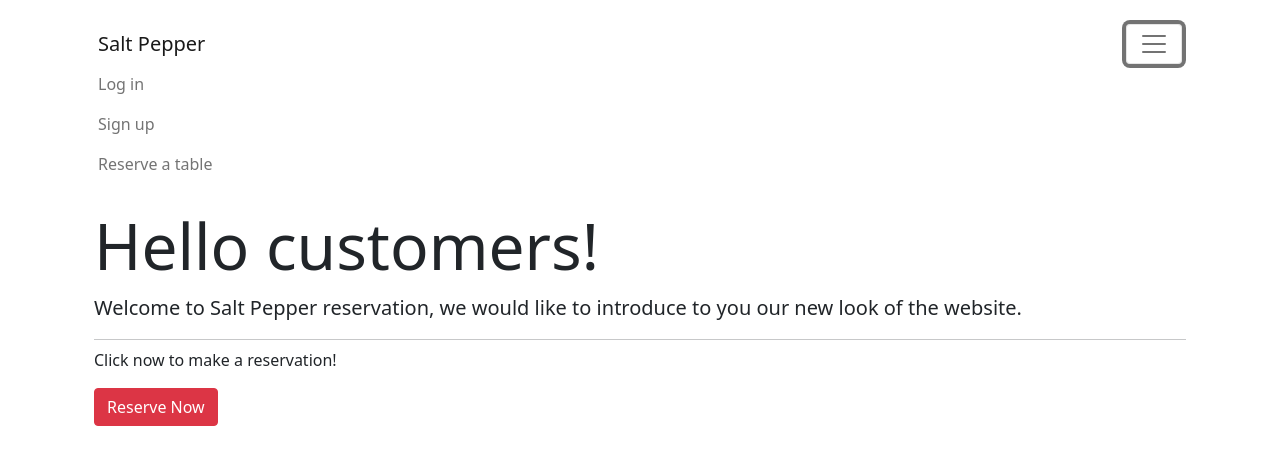
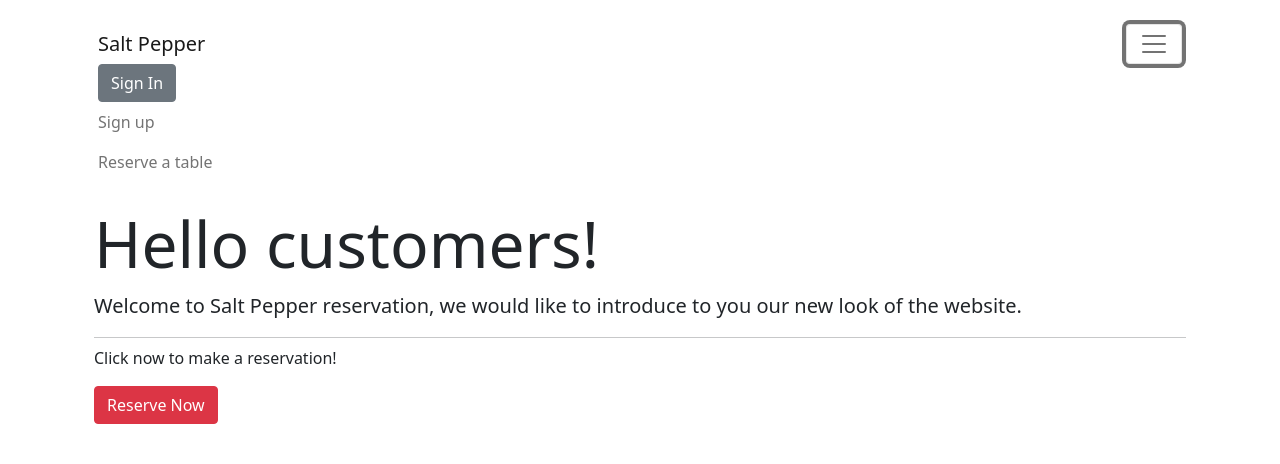
Before and after one commit to ngvhoang96/saltpepper_reservation, a React (Create React App) app in the folder client/: page / in a window 1280 px wide. Both pictures are taken after a click on the button 1154 px from the left and 44 px from the top of the page. Shown: the top 464 px of the page. Built offline with nearby package versions, Linux system fonts and the light colour scheme.

Commit message:
Changed the Nav Bar Options to better reflect the navigation

```diff
--- a/client/src/components/NavigationBar.jsx
+++ b/client/src/components/NavigationBar.jsx
@@ -7,11 +7,24 @@ import {
   Nav,
   NavItem,
   Collapse,
+  Button,
 } from "reactstrap";
+import { Login } from "./Utility/Login";
+import { BrowserRouter } from "react-router-dom";
+import { useDispatch, useSelector } from "react-redux";
 
 export const NavigationBar = () => {
   const [isOpen, toggleNavBar] = useState(false);
+  const dispatch = useDispatch();
+  const customerReducer = useSelector((state) => state.customerReducer);
+  const handleLoggedout = (event) => {
+    event.preventDefault();
+    localStorage.removeItem("_token");
+    //redux
+    dispatch({ type: "action.logout" });
+  };
 
+  if (customerReducer?.isLoggedIn) {
     return (
       <Navbar color="faded m-3" light>
         <NavbarBrand href="/" className="mr-auto">
@@ -21,8 +34,38 @@ export const NavigationBar = () => {
         <Collapse isOpen={isOpen} navbar>
           <Nav navbar>
             <NavItem>
-						<NavLink href="/account/">Log in</NavLink>
+              <NavLink href="/account/">My Account</NavLink>
             </NavItem>
+            <NavItem>
+              <NavLink href="/reservation">Reserve a table</NavLink>
+            </NavItem>
+            <NavItem>
+              <NavLink href="/" onClick={handleLoggedout}>
+                Log Out
+              </NavLink>
+            </NavItem>
+            {/* <Button className="mt-3" onClick={handleLoggedout}>
+              Log out
+            </Button> */}
+          </Nav>
+        </Collapse>
+      </Navbar>
+    );
+  } else {
+    return (
+      <Navbar color="faded m-3" light>
+        <NavbarBrand href="/" className="mr-auto">
+          Salt Pepper
+        </NavbarBrand>
+        <NavbarToggler onClick={() => toggleNavBar(!isOpen)} className="mr-2" />
+        <Collapse isOpen={isOpen} navbar>
+          <Nav navbar>
+            <NavItem>
+              <BrowserRouter>
+                <Login />
+              </BrowserRouter>
+            </NavItem>
+
             <NavItem>
               <NavLink href="/register/">Sign up</NavLink>
             </NavItem>
@@ -33,4 +76,5 @@ export const NavigationBar = () => {
         </Collapse>
       </Navbar>
     );
+  }
 };
```
Also changed, not shown: client/src/components/Utility/Login.jsx (indentation only). Lines whose indentation alone changed are shown as unchanged.
